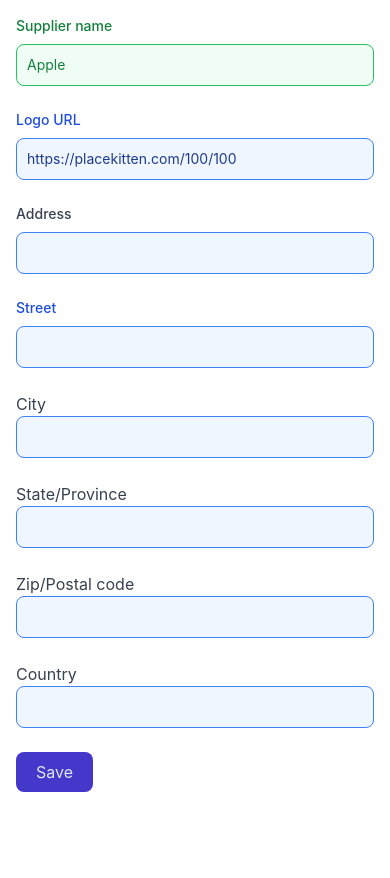
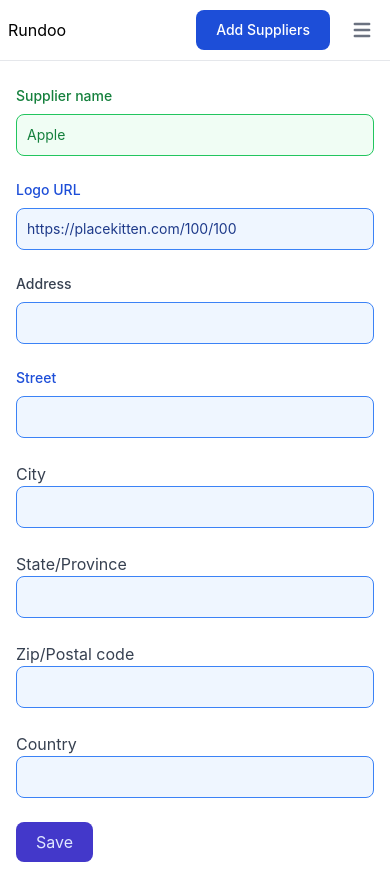
Before and after one commit to tuguScript/next.js-suppliers, a Next.js app: page / in a window 390 px wide. Before the commit the page ends 844 px from the top, so only its background shows below. Built offline with nearby package versions, Linux system fonts and the light colour scheme.

Commit message:
added nav, layout

```diff
--- /dev/null
+++ b/components/Layouts.tsx
@@ -0,0 +1,20 @@
+import Nav from "./Nav";
+
+type Props = {
+  preview?: boolean;
+  children: React.ReactNode;
+};
+
+const Layout = ({ preview, children }: Props) => {
+  return (
+    <div
+      className="grid"
+      style={{ height: "100vh", width: "100vw", gridTemplateRows: "70px 1fr" }}
+    >
+      <Nav />
+      <main style={{ gridRow: "none" }}>{children}</main>
+    </div>
+  );
+};
+
+export default Layout;
--- /dev/null
+++ b/components/Nav.jsx
@@ -0,0 +1,64 @@
+import React from "react";
+
+function Nav() {
+  return (
+    <nav className="bg-white px-2 sm:px-4 py-2.5 dark:bg-gray-900 fixed w-full z-20 top-0 left-0 border-b border-gray-200 dark:border-gray-600">
+      <div className="container flex flex-wrap justify-between items-center mx-auto">
+        <a
+          href="https://flowbite.com/"
+          className="flex items-center dark:text-white"
+        >
+          Rundoo
+        </a>
+        <div className="flex md:order-2">
+          <button
+            type="button"
+            className="text-white bg-blue-700 hover:bg-blue-800 focus:ring-4 focus:outline-none focus:ring-blue-300 font-medium rounded-lg text-sm px-5 py-2.5 text-center mr-3 md:mr-0 dark:bg-blue-600 dark:hover:bg-blue-700 dark:focus:ring-blue-800"
+          >
+            Add Suppliers
+          </button>
+          <button
+            data-collapse-toggle="navbar-sticky"
+            type="button"
+            className="inline-flex items-center p-2 text-sm text-gray-500 rounded-lg md:hidden hover:bg-gray-100 focus:outline-none focus:ring-2 focus:ring-gray-200 dark:text-gray-400 dark:hover:bg-gray-700 dark:focus:ring-gray-600"
+            aria-controls="navbar-sticky"
+            aria-expanded="false"
+          >
+            <span className="sr-only">Open main menu</span>
+            <svg
+              className="w-6 h-6"
+              aria-hidden="true"
+              fill="currentColor"
+              viewBox="0 0 20 20"
+              xmlns="http://www.w3.org/2000/svg"
+            >
+              <path
+                fillRule="evenodd"
+                d="M3 5a1 1 0 011-1h12a1 1 0 110 2H4a1 1 0 01-1-1zM3 10a1 1 0 011-1h12a1 1 0 110 2H4a1 1 0 01-1-1zM3 15a1 1 0 011-1h12a1 1 0 110 2H4a1 1 0 01-1-1z"
+                clipRule="evenodd"
+              />
+            </svg>
+          </button>
+        </div>
+        <div
+          className="hidden justify-between items-center w-full md:flex md:w-auto md:order-1"
+          id="navbar-sticky"
+        >
+          <ul className="flex flex-col p-4 mt-4 bg-gray-50 rounded-lg border border-gray-100 md:flex-row md:space-x-8 md:mt-0 md:text-sm md:font-medium md:border-0 md:bg-white dark:bg-gray-800 md:dark:bg-gray-900 dark:border-gray-700">
+            <li>
+              <a
+                href="#"
+                className="block py-2 pr-4 pl-3 text-white bg-blue-700 rounded md:bg-transparent md:text-blue-700 md:p-0 dark:text-white"
+                aria-current="page"
+              >
+                Home
+              </a>
+            </li>
+          </ul>
+        </div>
+      </div>
+    </nav>
+  );
+}
+
+export default Nav;
--- a/pages/index.tsx
+++ b/pages/index.tsx
@@ -4,6 +4,7 @@ import Head from "next/head";
 import Image from "next/image";
 import styles from "../styles/Home.module.css";
 import AddSupplierForm from "components/AddSupplierForm";
+import Layout from "components/Layouts";
 
 export default function Home() {
   const [error, isError] = React.useState(false);
@@ -11,20 +12,14 @@ export default function Home() {
 
   if (error) return <p>There is an error.</p>;
   return (
-    <div
-      className="dark:bg-gray-800"
-      style={{ width: "100vw", height: "100vh" }}
-    >
+    <div className="dark:bg-gray-800">
       <Head>
         <title>Create Next App</title>
         <link rel="icon" href="/favicon.ico" />
       </Head>
-
-      <main>
+      <Layout>
         <AddSupplierForm />
-      </main>
-
-      <footer></footer>
+      </Layout>
     </div>
   );
 }
```
